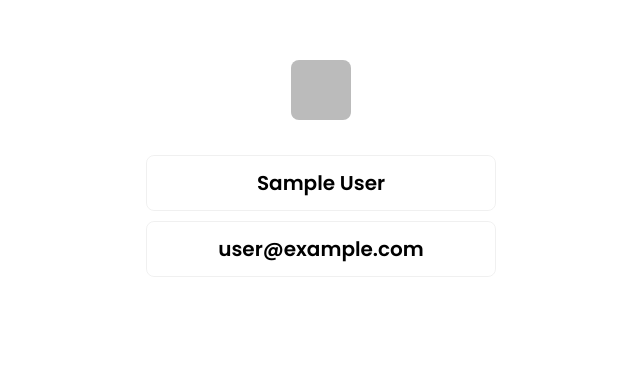
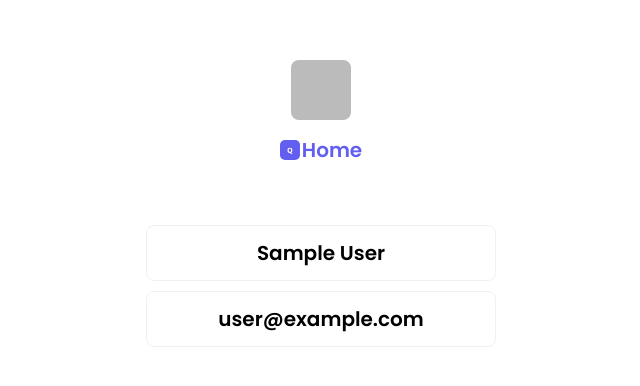
Before and after one commit to AlexMasinde/reactchat, a React (Create React App) app: page /userprofile/1 in a window 1280 px wide. Shown: the part 140-526 px from the top of the page, without its empty margins (319-959 px from the left). Built offline with nearby package versions, Linux system fonts and the light colour scheme; no server answers; the database is empty; sample sign-in values are in the browser's storage.

Commit message:
finalized loading

```diff
--- a/src/components/UserProfile/UserProfile.js
+++ b/src/components/UserProfile/UserProfile.js
@@ -1,5 +1,5 @@
 import React, { useState } from "react";
-import { useParams } from "react-router-dom";
+import { useParams, Link } from "react-router-dom";
 import { useAuth } from "../../contexts/AuthContext";
 
 import Input from "../Input/Input";
@@ -7,6 +7,7 @@
 
 import passwordicon from "../../icons/passwordicon.svg";
 import placeholder from "../../icons/avatar.png";
+import logo from "../../icons/logo.svg";
 
 import UserProfileStyles from "./UserProfile.module.css";
 import { auth, chats, firebase } from "../../firebase";
@@ -143,6 +144,12 @@
         />
       </div>
       <div className={UserProfileStyles.details}>
+        <Link to="/">
+          <p className={UserProfileStyles.home}>
+            <img src={logo} alt="home" />
+            <span>Home</span>
+          </p>
+        </Link>
         {currentUser.displayName && <p>{currentUser.displayName}</p>}
         <p>{currentUser.email}</p>
         {profileId === currentUser.uid && (
--- a/src/components/UserProfile/UserProfile.module.css
+++ b/src/components/UserProfile/UserProfile.module.css
@@ -5,8 +5,8 @@
 }
 
 .photo {
-  border-radius: 0.8rem;
-  padding-bottom: 3rem;
+  border-radius: 0.8em;
+  padding-bottom: 1em;
 }
 
 .photo > img {
@@ -16,12 +16,17 @@
   border-radius: 0.8em;
 }
 
+a > p,
 .details > p {
   font-size: 2rem;
   line-height: 150%;
+  font-weight: 600;
+}
+
+.details > p {
   border: 1px solid;
   border: 1px solid rgba(0, 0, 0, 0.06);
-  font-weight: 600;
+
   border-radius: 0.8rem;
   padding: 1.2rem 0;
   margin-bottom: 1rem;
@@ -53,3 +58,24 @@
 .deleteaccount > button {
   background-color: #f56565;
 }
+
+a {
+  text-decoration: none;
+}
+
+a > p {
+  text-decoration: none;
+  display: flex;
+  color: #615ef0;
+  align-items: center;
+  justify-content: center;
+  border: none;
+  margin-bottom: 3em;
+}
+
+a > p > img {
+  width: 1em;
+  height: 1em;
+  margin-right: 0.1em;
+  display: block;
+}
```
